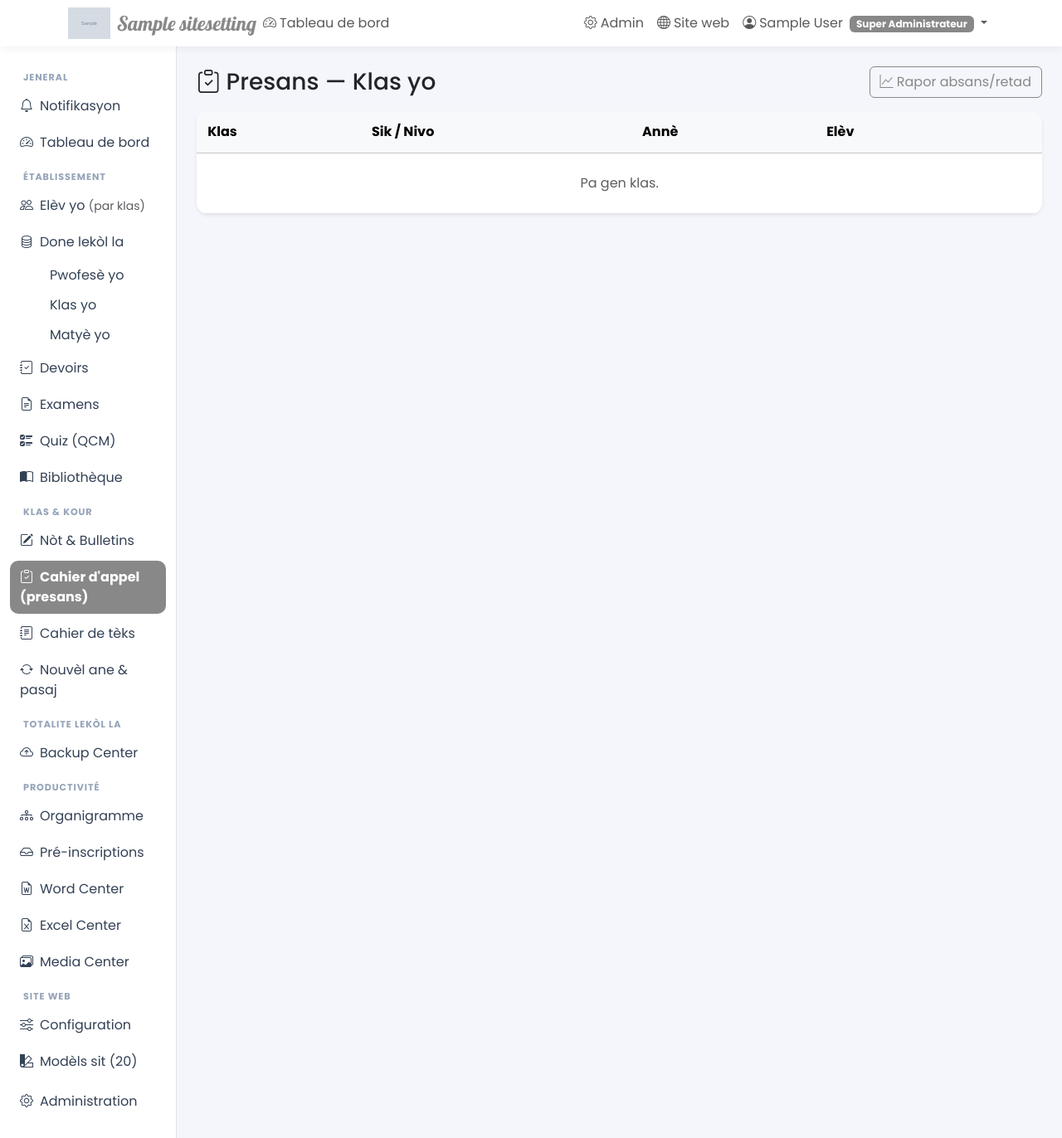
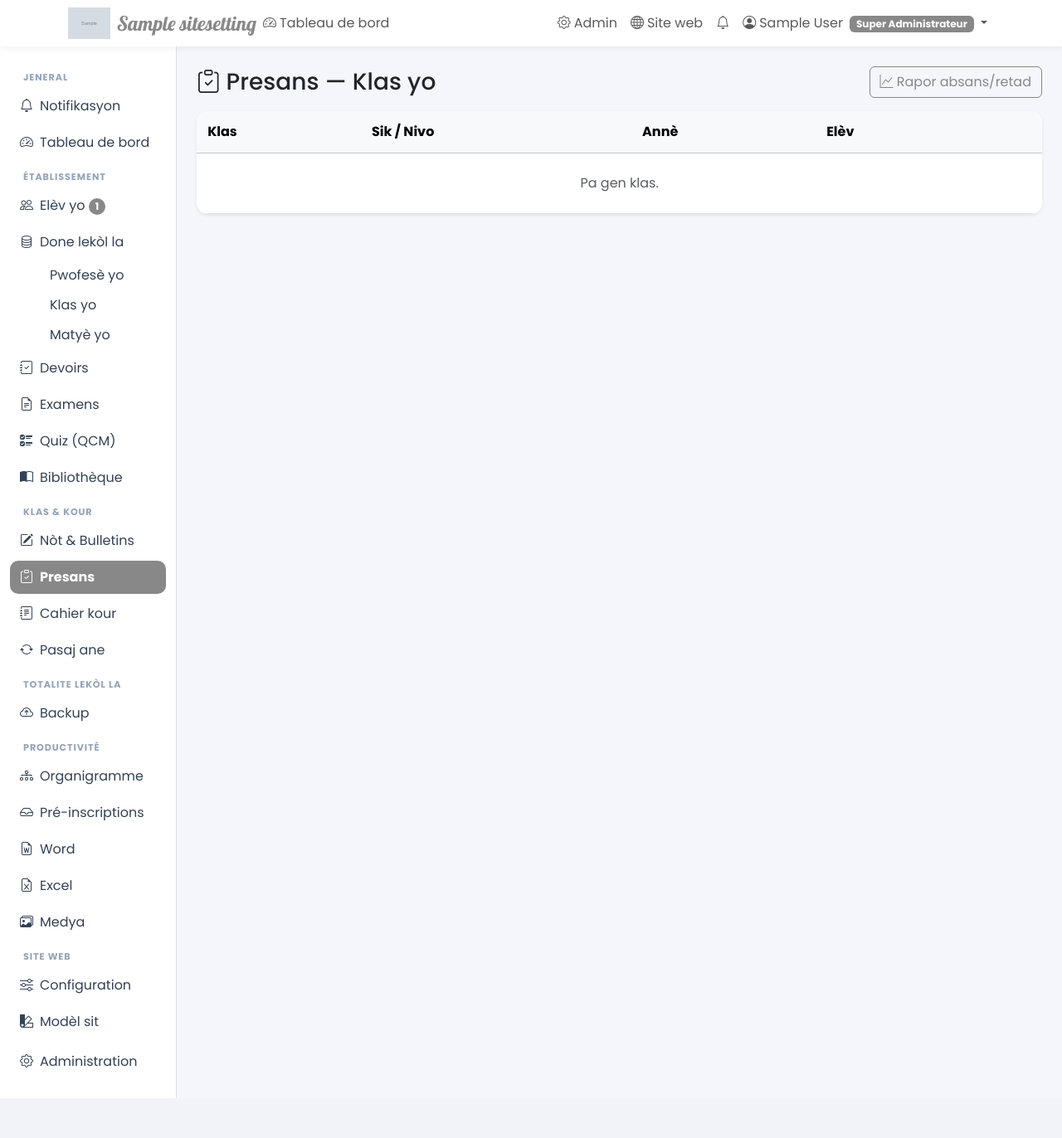
Before and after one commit to cardilouk-byte/Refuge, a Django app: page /presens/ in a window 1280 px wide. Shown: the whole page at 83% size. After the commit the page ends 1324 px from the top, so only its background shows below. Run offline with Django 5.2, Linux system fonts and the light colour scheme; a user stored in the database is signed in; tables that the repository leaves empty hold one stand-in row (values such as "Sample post"); grey boxes marked "Sample" are stand-in pictures; data that the repository does not hold is empty.

Commit message:
Audit konpl\u00e8 + notifikasyon r\u00e9pare: - cloche notifikasyon nan navbar (TOUT role) ak dropdown 5 dènye ki poko li + badge rouge kont - badge kont sou sidebar: El\u00e8v yo (aktif), Pr\u00e9-inscriptions (an atant SOUMET/EGZAMEN) - non sidebar ki vin kout: Presans, Cahier kour, Pasaj ane, Backup, Word, Excel, Medya, Mod\u00e8l sit - portal_counts context processor - +2 t\u00e8s (175 total, tout pase), audit 5 role x 40 URL tout 200/302 k\u00f2r\u00e8k

```diff
--- a/config/settings.py
+++ b/config/settings.py
@@ -85,6 +85,7 @@ TEMPLATES = [
                 "django.contrib.messages.context_processors.messages",
                 "core.context_processors.site_info",
                 "notifications.context_processors.unread_count",
+                "core.context_processors.portal_counts",
             ],
         },
     },
--- a/core/context_processors.py
+++ b/core/context_processors.py
@@ -1,4 +1,24 @@
 from .models import MenuItem, SiteSettings
+
+
+def portal_counts(request):
+    """Badge counts pou sidebar la (elèv aktif, pre-enskripsyon an atant)."""
+    data = {"n_students": 0, "n_pending_pre": 0}
+    try:
+        user = request.user
+        if user.is_authenticated and (user.is_school_staff or user.is_staff):
+            from academics.models import ClassRoom
+            from preregistration.models import PreRegistration
+            from students.models import Student
+
+            data["n_students"] = Student.objects.filter(status="ACTIF").count()
+            data["n_pending_pre"] = PreRegistration.objects.filter(
+                status__in=["SOUMET", "EGZAMEN"]
+            ).count()
+            data["n_classrooms"] = ClassRoom.objects.count()
+    except Exception:
+        pass
+    return data
 
 
 def site_info(request):
--- a/core/templates/core/portal_base.html
+++ b/core/templates/core/portal_base.html
@@ -69,6 +69,22 @@
           {% endif %}
           <li class="nav-item"><a class="nav-link" href="{% url 'home' %}"><i class="bi bi-globe me-1"></i>Site web</a></li>
           <li class="nav-item dropdown">
+            <a class="nav-link position-relative" href="#" data-bs-toggle="dropdown" title="Notifikasyon">
+              <i class="bi bi-bell"></i>{% if unread_notifications %}<span class="badge rounded-pill text-bg-danger position-absolute top-0 start-100 translate-middle">{{ unread_notifications }}</span>{% endif %}
+            </a>
+            <ul class="dropdown-menu dropdown-menu-end shadow" style="min-width:320px">
+              <li class="fw-bold small px-3 pt-2 pb-1">Notifikasyon</li>
+              {% for n in recent_notifications %}
+              <li><a class="dropdown-item small text-wrap" href="{% if n.url %}{{ n.url }}{% else %}{% url 'notifications:list' %}{% endif %}">
+                <span class="dot-notif bi bi-circle-fill text-primary me-1" style="font-size:.4rem;vertical-align:middle"></span>{{ n.title|truncatechars:44 }}</a></li>
+              {% empty %}
+              <li><span class="dropdown-item small text-muted">Pa gen notifikasyon nèf.</span></li>
+              {% endfor %}
+              <li><hr class="dropdown-divider"></li>
+              <li><a class="dropdown-item text-center small fw-bold text-primary" href="{% url 'notifications:list' %}">Gade tout →</a></li>
+            </ul>
+          </li>
+          <li class="nav-item dropdown">
             <a class="nav-link dropdown-toggle" href="#" data-bs-toggle="dropdown">
               <i class="bi bi-person-circle me-1"></i>{{ user.get_full_name|default:user.username }}
               <span class="badge badge-role ms-1">{{ user.get_role_display }}</span>
@@ -101,7 +117,7 @@
           {% if user.is_staff or user.is_teaching_staff %}
           <li class="nav-item"><hr class="dropdown-divider"></li>
           <li class="nav-item"><span class="side-head px-3">ÉTABLISSEMENT</span></li>
-          <li class="nav-item"><a class="nav-link {% if request.resolver_match.app_name == 'students' %}active fw-bold{% endif %}" href="{% url 'students:student_list' %}"><i class="bi bi-people me-2"></i>Elèv yo <span class="small text-muted d-inline">(par klas)</span></a></li>
+          <li class="nav-item"><a class="nav-link {% if request.resolver_match.app_name == 'students' %}active fw-bold{% endif %}" href="{% url 'students:student_list' %}"><i class="bi bi-people me-2"></i>Elèv yo{% if n_students %} <span class="badge rounded-pill text-bg-primary">{{ n_students }}</span>{% endif %}</a></li>
           {% if user.is_school_staff or user.is_staff %}
           <li class="nav-item"><a class="nav-link {% if 'done' in request.path %}active fw-bold{% endif %}" href="{% url 'dashboard:data_home' %}"><i class="bi bi-database me-2"></i>Done lekòl la</a></li>
           <li class="nav-item"><a class="nav-link small py-1 ps-5" href="{% url 'dashboard:data_list' 'pwofese' %}">Pwofesè yo</a></li>
@@ -116,16 +132,16 @@
           <li class="nav-item"><hr class="dropdown-divider"></li>
           <li class="nav-item"><span class="side-head px-3">KLAS &amp; KOUR</span></li>
           <li class="nav-item"><a class="nav-link {% if request.resolver_match.app_name == 'grades' %}active fw-bold{% endif %}" href="{% url 'grades:class_list' %}"><i class="bi bi-pencil-square me-2"></i>Nòt &amp; Bulletins</a></li>
-          <li class="nav-item"><a class="nav-link {% if request.resolver_match.app_name == 'attendance' %}active fw-bold{% endif %}" href="{% url 'attendance:home' %}"><i class="bi bi-clipboard-check me-2"></i>Cahier d'appel (presans)</a></li>
-          <li class="nav-item"><a class="nav-link {% if request.resolver_match.app_name == 'cahiers' %}active fw-bold{% endif %}" href="{% url 'cahiers:index' %}"><i class="bi bi-journal-text me-2"></i>Cahier de tèks</a></li>
+          <li class="nav-item"><a class="nav-link {% if request.resolver_match.app_name == 'attendance' %}active fw-bold{% endif %}" href="{% url 'attendance:home' %}"><i class="bi bi-clipboard-check me-2"></i>Presans</a></li>
+          <li class="nav-item"><a class="nav-link {% if request.resolver_match.app_name == 'cahiers' %}active fw-bold{% endif %}" href="{% url 'cahiers:index' %}"><i class="bi bi-journal-text me-2"></i>Cahier kour</a></li>
           {% if user.is_school_staff or user.is_staff %}
-          <li class="nav-item"><a class="nav-link {% if request.resolver_match.app_name == 'promotion' %}active fw-bold{% endif %}" href="{% url 'promotion:home' %}"><i class="bi bi-arrow-repeat me-2"></i>Nouvèl ane &amp; pasaj</a></li>
+          <li class="nav-item"><a class="nav-link {% if request.resolver_match.app_name == 'promotion' %}active fw-bold{% endif %}" href="{% url 'promotion:home' %}"><i class="bi bi-arrow-repeat me-2"></i>Pasaj ane</a></li>
           {% endif %}
 
           <li class="nav-item"><hr class="dropdown-divider"></li>
           <li class="nav-item"><span class="side-head px-3">TOTALITE LEKÒL LA</span></li>
           {% if user.is_school_staff %}
-          <li class="nav-item"><a class="nav-link {% if request.resolver_match.app_name == 'backups' %}active fw-bold{% endif %}" href="{% url 'backups:index' %}"><i class="bi bi-cloud-arrow-up me-2"></i>Backup Center</a></li>
+          <li class="nav-item"><a class="nav-link {% if request.resolver_match.app_name == 'backups' %}active fw-bold{% endif %}" href="{% url 'backups:index' %}"><i class="bi bi-cloud-arrow-up me-2"></i>Backup</a></li>
           {% endif %}
           {% else %}
           <li class="nav-item"><hr class="dropdown-divider"></li>
@@ -144,16 +160,16 @@
           <li class="nav-item"><span class="side-head px-3">PRODUCTIVITÉ</span></li>
           {% if user.is_staff or user.is_teaching_staff %}
           <li class="nav-item"><a class="nav-link {% if request.resolver_match.app_name == 'departments' %}active fw-bold{% endif %}" href="{% url 'departments:tree' %}"><i class="bi bi-diagram-3 me-2"></i>Organigramme</a></li>
-          <li class="nav-item"><a class="nav-link {% if request.resolver_match.app_name == 'preregistration' %}active fw-bold{% endif %}" href="{% url 'preregistration:admin_list' %}"><i class="bi bi-inbox me-2"></i>Pré-inscriptions</a></li>
+          <li class="nav-item"><a class="nav-link {% if request.resolver_match.app_name == 'preregistration' %}active fw-bold{% endif %}" href="{% url 'preregistration:admin_list' %}"><i class="bi bi-inbox me-2"></i>Pré-inscriptions{% if n_pending_pre %} <span class="badge rounded-pill text-bg-danger">{{ n_pending_pre }}</span>{% endif %}</a></li>
           {% endif %}
-          <li class="nav-item"><a class="nav-link {% if request.resolver_match.app_name == 'document_editor' %}active fw-bold{% endif %}" href="{% url 'document_editor:index' %}"><i class="bi bi-file-earmark-word me-2"></i>Word Center</a></li>
-          <li class="nav-item"><a class="nav-link {% if request.resolver_match.app_name == 'excel_manager' %}active fw-bold{% endif %}" href="{% url 'excel_manager:index' %}"><i class="bi bi-file-earmark-excel me-2"></i>Excel Center</a></li>
-          <li class="nav-item"><a class="nav-link {% if request.resolver_match.app_name == 'media_library' %}active fw-bold{% endif %}" href="{% url 'media_library:index' %}"><i class="bi bi-images me-2"></i>Media Center</a></li>
+          <li class="nav-item"><a class="nav-link {% if request.resolver_match.app_name == 'document_editor' %}active fw-bold{% endif %}" href="{% url 'document_editor:index' %}"><i class="bi bi-file-earmark-word me-2"></i>Word</a></li>
+          <li class="nav-item"><a class="nav-link {% if request.resolver_match.app_name == 'excel_manager' %}active fw-bold{% endif %}" href="{% url 'excel_manager:index' %}"><i class="bi bi-file-earmark-excel me-2"></i>Excel</a></li>
+          <li class="nav-item"><a class="nav-link {% if request.resolver_match.app_name == 'media_library' %}active fw-bold{% endif %}" href="{% url 'media_library:index' %}"><i class="bi bi-images me-2"></i>Medya</a></li>
           {% if user.is_superuser %}
           <li class="nav-item"><hr class="dropdown-divider"></li>
           <li class="nav-item"><span class="side-head px-3">SITE WEB</span></li>
           <li class="nav-item"><a class="nav-link {% if request.resolver_match.app_name == 'dashboard' and 'configuration' in request.path %}active fw-bold{% endif %}" href="{% url 'dashboard:config_home' %}"><i class="bi bi-sliders me-2"></i>Configuration</a></li>
-          <li class="nav-item"><a class="nav-link {% if 'model-sit' in request.path %}active fw-bold{% endif %}" href="{% url 'dashboard:config_themes' %}"><i class="bi bi-palette2 me-2"></i>Modèls sit (20)</a></li>
+          <li class="nav-item"><a class="nav-link {% if 'model-sit' in request.path %}active fw-bold{% endif %}" href="{% url 'dashboard:config_themes' %}"><i class="bi bi-palette2 me-2"></i>Modèl sit</a></li>
           <li class="nav-item"><hr class="dropdown-divider"></li>
           <li class="nav-item"><a class="nav-link" href="{% url "admin:index" %}"><i class="bi bi-gear me-2"></i>Administration</a></li>
           {% endif %}
--- a/notifications/context_processors.py
+++ b/notifications/context_processors.py
@@ -4,10 +4,13 @@ from .models import Notification
 
 
 def unread_count(request):
+    data = {"unread_notifications": 0, "recent_notifications": []}
     try:
         if not request.user.is_authenticated:
-            return {"unread_notifications": 0}
-        count = Notification.objects.filter(recipient=request.user, is_read=False).count()
-        return {"unread_notifications": count}
+            return data
+        qs = Notification.objects.filter(recipient=request.user, is_read=False)
+        data["unread_notifications"] = qs.count()
+        data["recent_notifications"] = list(qs[:5])
     except Exception:
-        return {"unread_notifications": 0}
+        pass
+    return data
```
Also changed, not shown: core/tests.py (+32 -0 lines).
